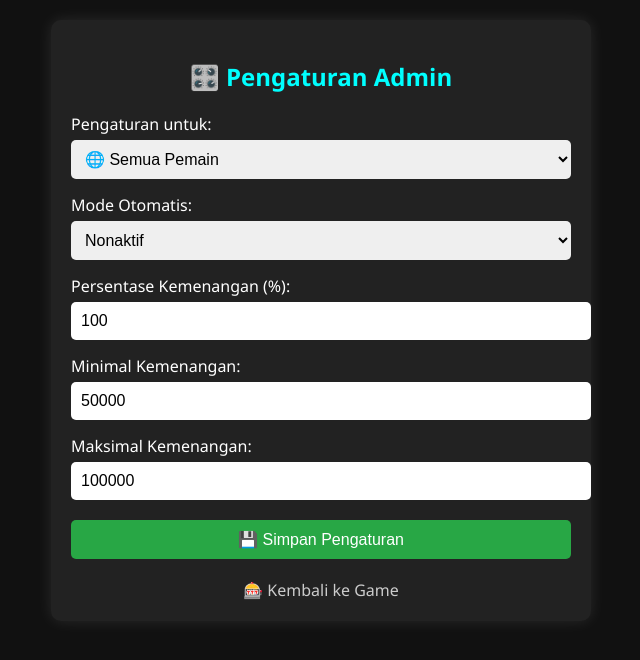
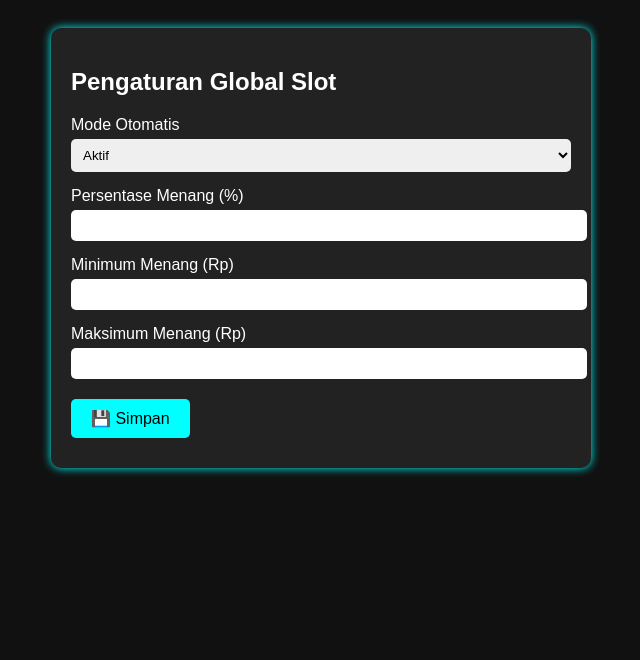
Before and after one commit to Arvan001/slot-edukasi, a Flask app: page /admin in a window 1280 px wide. Shown: the top 660 px of the page, without its empty margins (319-959 px from the left). Run offline with Flask 3, Linux system fonts and the light colour scheme; a user stored in the database is signed in.

Commit message:
Update admin.html

```diff
--- a/templates/admin.html
+++ b/templates/admin.html
@@ -1,15 +1,14 @@
 <!DOCTYPE html>
 <html lang="id">
 <head>
-  <meta charset="UTF-8">
+  <meta charset="UTF-8" />
   <meta name="viewport" content="width=device-width, initial-scale=1.0">
-  <title>Panel Admin Slot Edukasi</title>
+  <title>Panel Admin Slot</title>
   <style>
     body {
-      font-family: 'Segoe UI', sans-serif;
+      font-family: sans-serif;
       background: #111;
       color: #fff;
-      margin: 0;
       padding: 20px;
     }
     .container {
@@ -18,12 +17,7 @@
       background: #222;
       padding: 20px;
       border-radius: 10px;
-      box-shadow: 0 0 15px rgba(255,255,255,0.1);
-    }
-    h2 {
-      text-align: center;
-      margin-bottom: 20px;
-      color: #00ffff;
+      box-shadow: 0 0 10px #0ff;
     }
     label {
       display: block;
@@ -31,102 +25,49 @@
     }
     input, select {
       width: 100%;
-      padding: 10px;
+      padding: 8px;
+      border: none;
       border-radius: 5px;
-      border: none;
-      font-size: 1rem;
     }
     button {
       margin-top: 20px;
-      padding: 10px 15px;
-      background: #28a745;
+      padding: 10px 20px;
+      font-size: 1rem;
+      background: #0ff;
+      color: #000;
       border: none;
-      color: white;
-      font-size: 1rem;
       border-radius: 5px;
       cursor: pointer;
-      width: 100%;
     }
     .status {
       margin-top: 10px;
-      text-align: center;
-      font-size: 0.95rem;
-    }
-    a {
-      display: block;
-      text-align: center;
-      margin-top: 20px;
-      color: #ccc;
-      text-decoration: none;
+      color: lime;
     }
   </style>
 </head>
 <body>
   <div class="container">
-    <h2>🎛️ Pengaturan Admin</h2>
+    <h2>Pengaturan Global Slot</h2>
 
-    <label for="pengguna">Pengaturan untuk:</label>
-    <select id="pengguna">
-      <option value="global">🌐 Semua Pemain</option>
-      <option value="personal">👤 Akun Ini Saja</option>
+    <label>Mode Otomatis</label>
+    <select id="modeOtomatis">
+      <option value="true">Aktif</option>
+      <option value="false">Mati</option>
     </select>
 
-    <label for="mode">Mode Otomatis:</label>
-    <select id="mode">
-      <option value="true">Aktif</option>
-      <option value="false">Nonaktif</option>
-    </select>
+    <label>Persentase Menang (%)</label>
+    <input type="number" id="persentaseMenang" min="0" max="100" step="1" />
 
-    <label for="rate">Persentase Kemenangan (%):</label>
-    <input type="number" id="rate" min="0" max="100" />
+    <label>Minimum Menang (Rp)</label>
+    <input type="number" id="minMenang" step="1000" />
 
-    <label for="min">Minimal Kemenangan:</label>
-    <input type="number" id="min" min="0" />
+    <label>Maksimum Menang (Rp)</label>
+    <input type="number" id="maxMenang" step="1000" />
 
-    <label for="max">Maksimal Kemenangan:</label>
-    <input type="number" id="max" min="0" />
-
-    <button onclick="simpan()">💾 Simpan Pengaturan</button>
-    <div class="status" id="status"></div>
-    <a href="/game">🎰 Kembali ke Game</a>
+    <button onclick="simpanPengaturan()">💾 Simpan</button>
+    <div class="status" id="statusMsg"></div>
   </div>
 
-  <script>
-    async function loadPengaturan() {
-      const res = await fetch('/pengaturan');
-      const data = await res.json();
-      document.getElementById('mode').value = data.modeOtomatis.toString();
-      document.getElementById('rate').value = data.persentaseMenang;
-      document.getElementById('min').value = data.minMenang || 50000;
-      document.getElementById('max').value = data.maxMenang || 100000;
-    }
-
-    async function simpan() {
-      const status = document.getElementById('status');
-      const pengguna = document.getElementById('pengguna').value;
-      const pengaturan = {
-        modeOtomatis: document.getElementById('mode').value === 'true',
-        persentaseMenang: parseInt(document.getElementById('rate').value),
-        minMenang: parseInt(document.getElementById('min').value),
-        maxMenang: parseInt(document.getElementById('max').value),
-        target: pengguna
-      };
-
-      const res = await fetch('/pengaturan', {
-        method: 'POST',
-        headers: { 'Content-Type': 'application/json' },
-        body: JSON.stringify(pengaturan)
-      });
-      if (res.ok) {
-        status.innerText = '✅ Pengaturan berhasil disimpan.';
-        status.style.color = 'lightgreen';
-      } else {
-        status.innerText = '❌ Gagal menyimpan pengaturan.';
-        status.style.color = 'tomato';
-      }
-    }
-
-    loadPengaturan();
-  </script>
+  <script src="/static/admin.js"></script>
 </body>
 </html>
```
